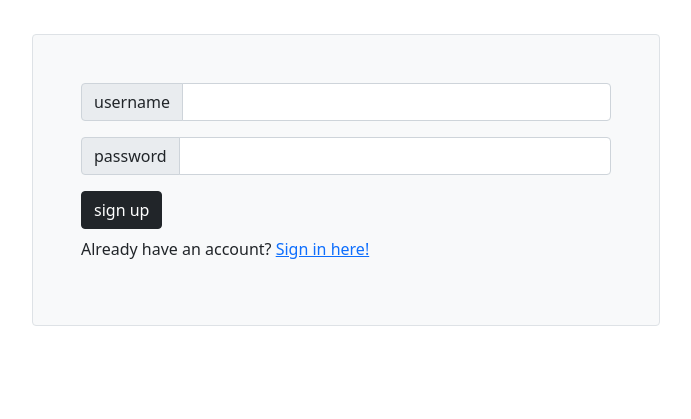
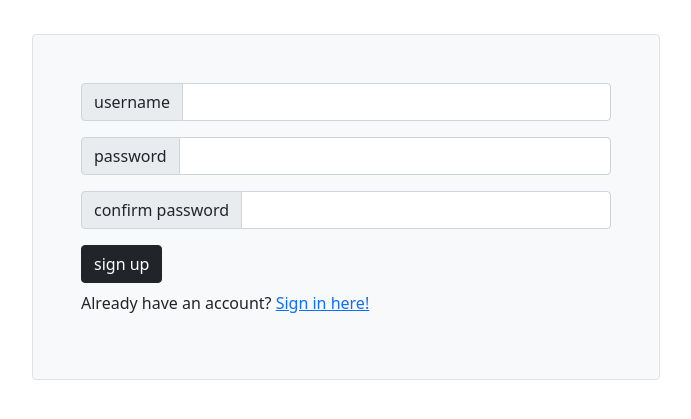
Before and after one commit to BillieEyelash/CS4F2021, a Flask app: page /signup in a window 1280 px wide. Shown: the part 62-481 px from the top of the page, without its empty margins (294-985 px from the left). Run offline with Flask 2, Linux system fonts and the light colour scheme; some libraries are stand-ins or nearby versions.

Commit message:
Add confirm password

```diff
--- a/FinalProject/app.py
+++ b/FinalProject/app.py
@@ -30,6 +30,7 @@ def signup():
         return render_template('signup.html', error=request.args.get('error'))
     username = request.form.get('username')
     password = request.form.get('password')
+    confirm = request.form.get('confirm')
     cur = mysql.connection.cursor()
 
     # Check if username already in database --> error
@@ -42,6 +43,9 @@ def signup():
         return redirect(url_for('signup', error=True))
     # Check if password is too short --> error
     elif len(password) == 0:
+        return redirect(url_for('signup', error=True))
+    # Check if passwords don't match --> error
+    elif password != confirm:
         return redirect(url_for('signup', error=True))
 
     # Insert username/password into database --> login
--- a/FinalProject/templates/signup.html
+++ b/FinalProject/templates/signup.html
@@ -19,6 +19,10 @@
         <span class="input-group-text">password</span>
         <input class="form-control" type="password" name="password" required />
       </div>
+      <div class="input-group mb-3">
+        <span class="input-group-text">confirm password</span>
+        <input class="form-control" type="password" name="confirm" required />
+      </div>
       <input class="btn btn-dark" type="submit" value="sign up" />
     </form>
     <p class="mt-2">Already have an account? <a href="login">Sign in here!</a></p>
```
